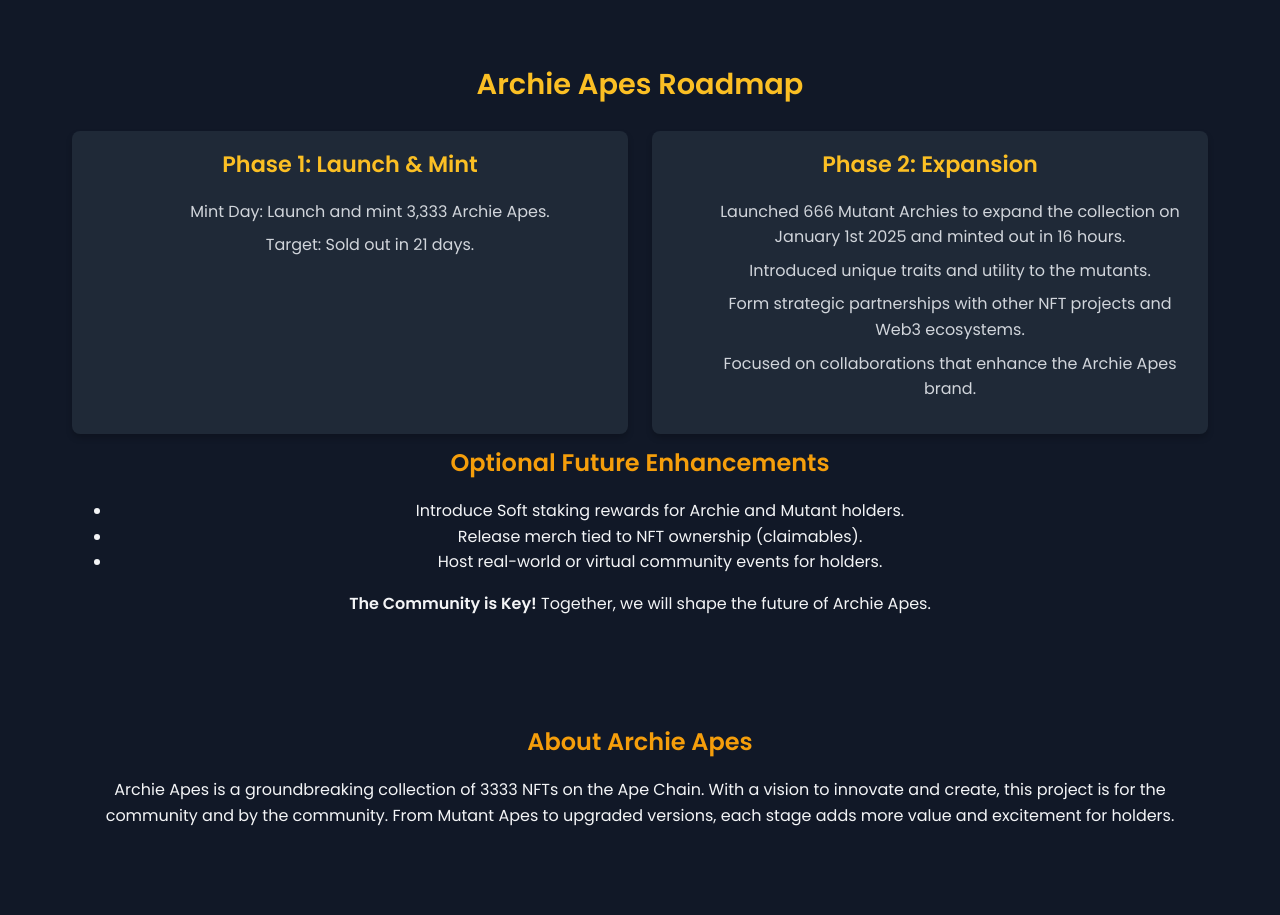
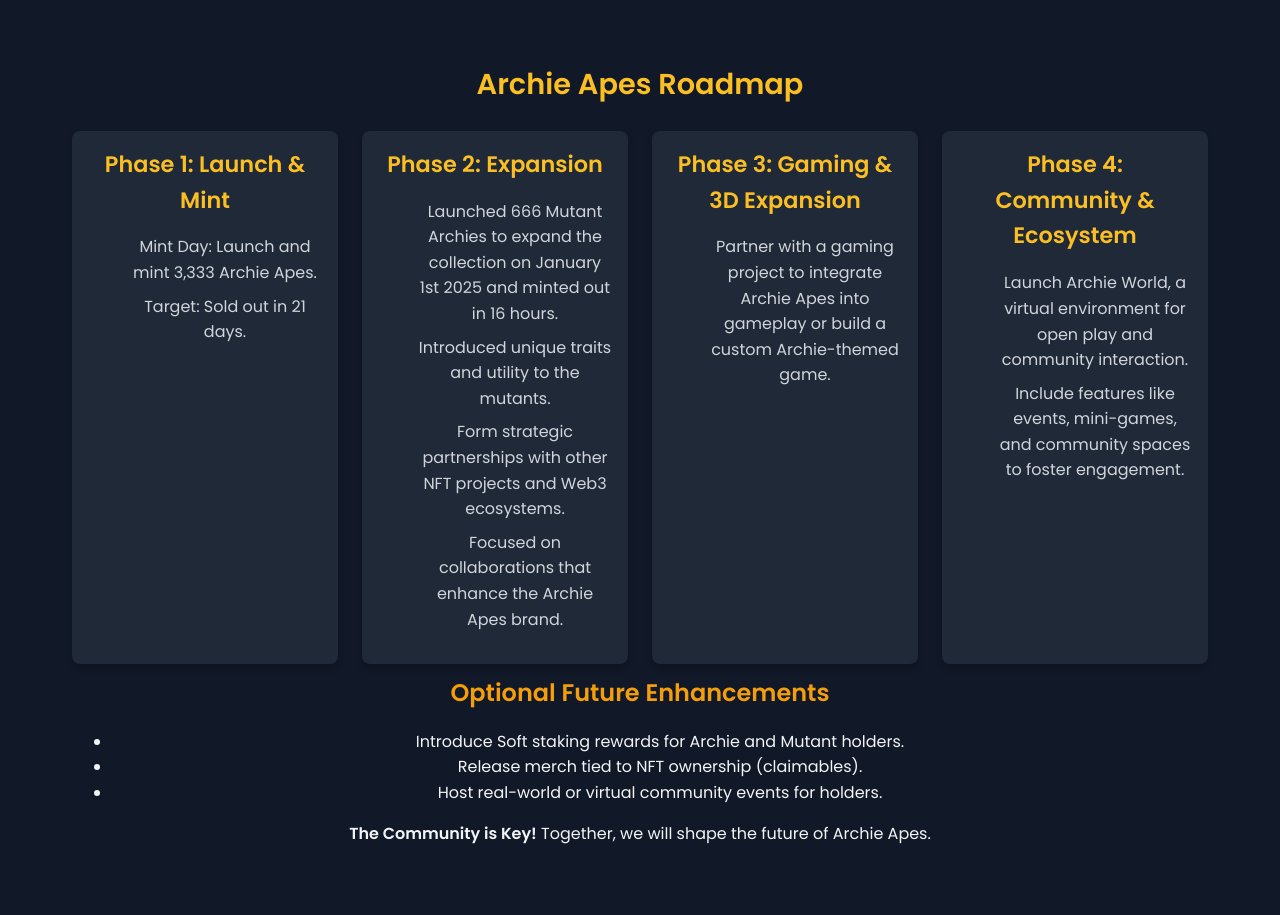
Before and after one commit to blockchainBard101/archie-apes, a React (Vite) app: page / in a window 1280 px wide. Shown: the part 3440-4355 px from the top of the page. Built offline with nearby package versions, Linux system fonts and the light colour scheme.

Commit message:
added back phase 3 & 4

```diff
--- a/src/App.tsx
+++ b/src/App.tsx
@@ -224,17 +224,13 @@ function App() {
                 </li>
               </ul>
             </div>
-            {/* <div className="roadmap-stage">
+            <div className="roadmap-stage">
               <h3 className="roadmap-title">Phase 3: Gaming & 3D Expansion</h3>
               <ul>
                 <li>
                   Partner with a gaming project to integrate Archie Apes into
                   gameplay or build a custom Archie-themed game.
                 </li>
-                <li>
-                  Distribute 3D Archie Ape NFTs to existing holders as a reward.
-                </li>
-                <li>Airdrop 3D Mutant Ape NFTs to Mutant Archie holders.</li>
               </ul>
             </div>
             <div className="roadmap-stage">
@@ -249,7 +245,7 @@ function App() {
                   to foster engagement.
                 </li>
               </ul>
-            </div> */}
+            </div>
           </div>
 
           <div className="optional-enhancements">
```
